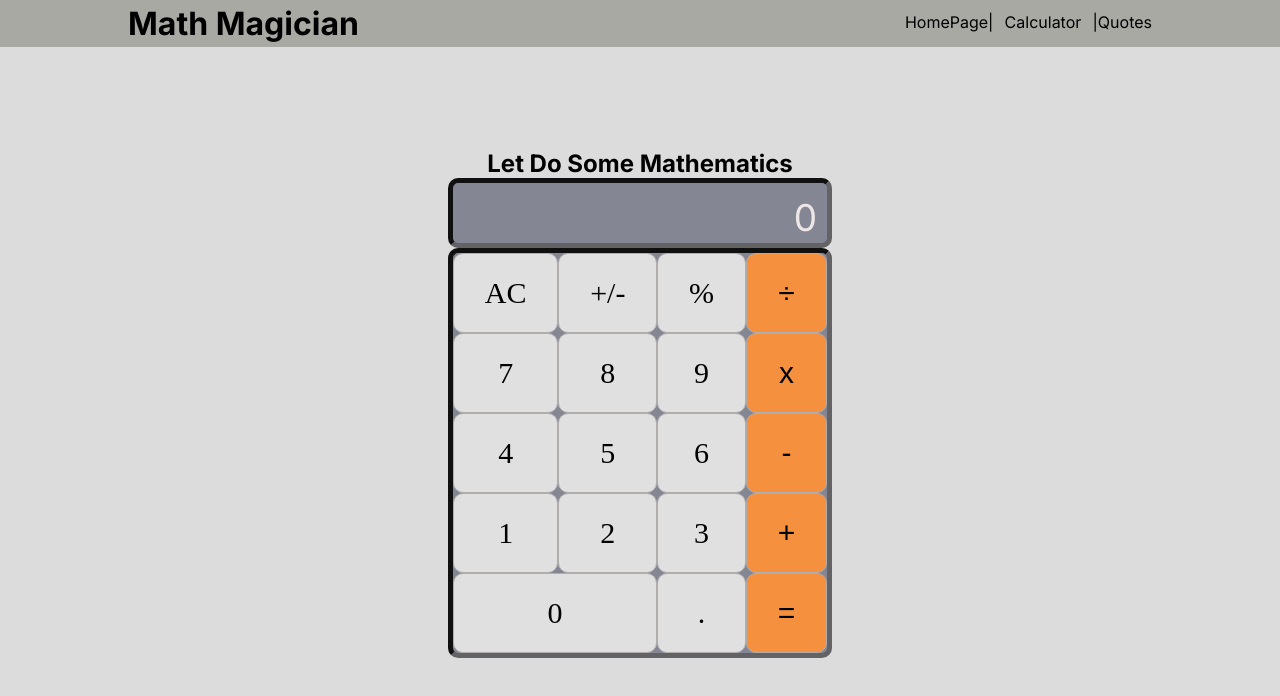
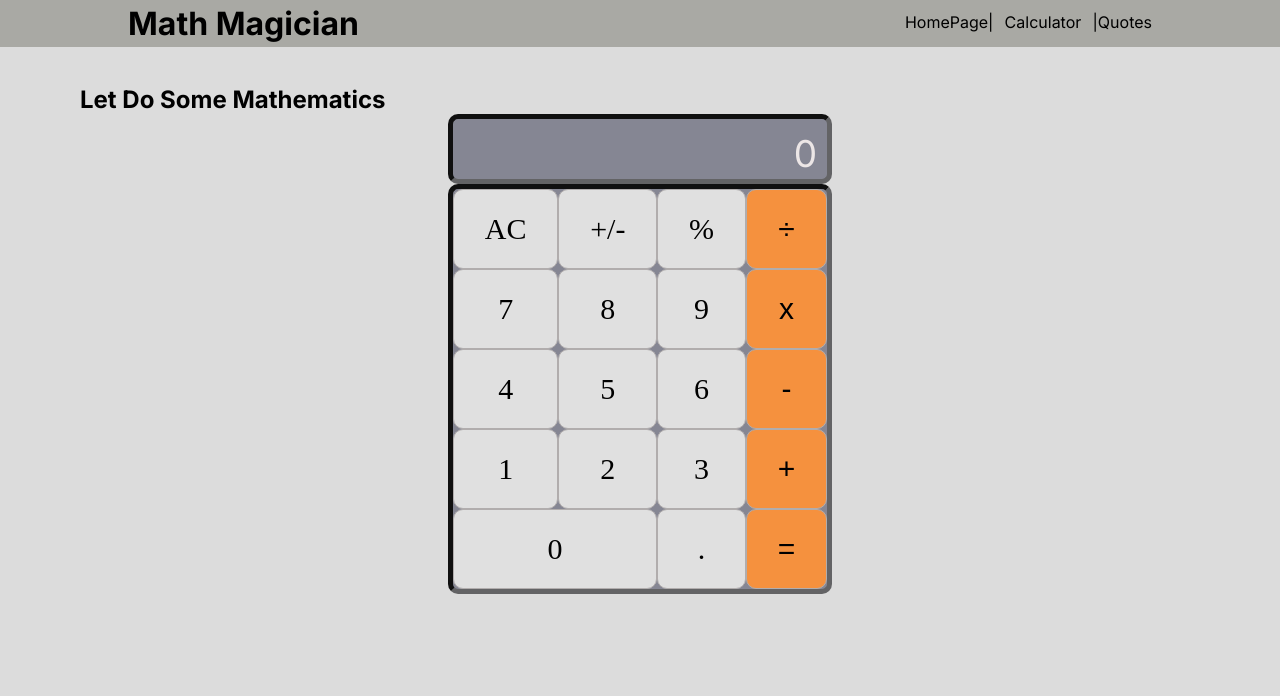
Before and after one commit to Richez003/math-magician, a React (Create React App) app: page /calculator in a window 1280 px wide. Shown: the top 696 px of the page. Built offline with nearby package versions, Linux system fonts and the light colour scheme; a web font is replaced by a local one.

Commit message:
fixing line break errors

```diff
--- a/src/component/calculator.css
+++ b/src/component/calculator.css
@@ -13,7 +13,6 @@ body {
   flex-direction: column;
   align-items: center;
   justify-content: center;
-  margin-top: 5%;
 }
 
 .valueInputs {
@@ -76,3 +75,10 @@ body {
   font-family: 'Orbitron', sans-serif;
   background-color: #f5913e;
 }
+
+.mainContainer h2 {
+ text-align: start;
+ width: 100%;
+ padding-left: 5rem;
+ margin:0;
+}
```
